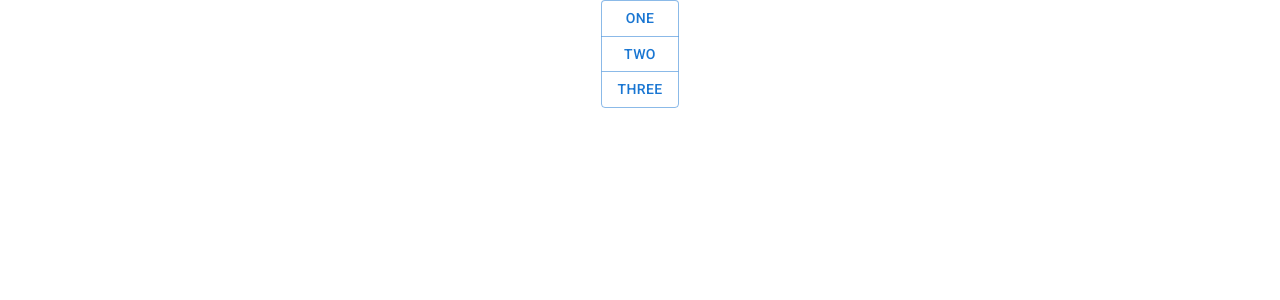
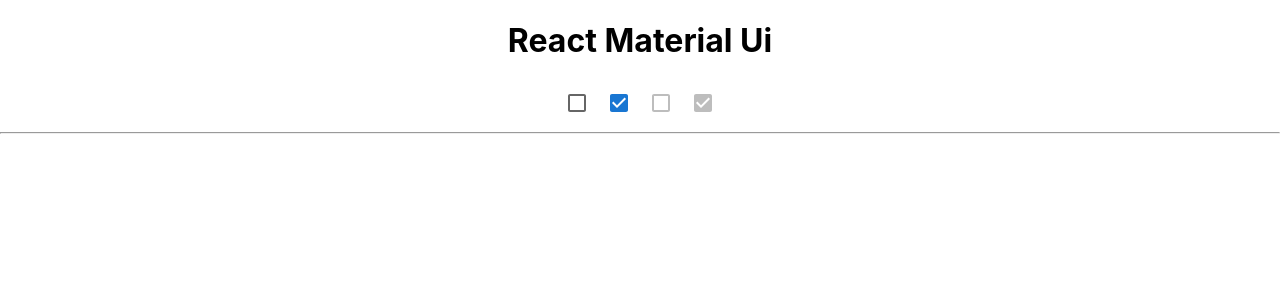
Before and after one commit to kr-nirmit/React-material-ui, a React (Create React App) app: page / in a window 1280 px wide. Shown: the top 300 px of the page. Built offline with nearby package versions, Linux system fonts and the light colour scheme.

Commit message:
Basic checkboxes

```diff
--- a/src/App.js
+++ b/src/App.js
@@ -2,13 +2,15 @@
 import "./App.css";
 import MUIButton from "./Components/MUIButton";
 import MUIButtonGroup from "./Components/MUIButtonGroup";
+import MUICheckBox from "./Components/MUICheckBox";
 
 
 function App() {
   return (
     <div className="App">
       {/* <MUIButton /> */}
-      <MUIButtonGroup />
+      {/* <MUIButtonGroup /> */}
+      <MUICheckBox />
     </div>
   );
 }
--- /dev/null
+++ b/src/Components/MUICheckBox.js
@@ -0,0 +1,18 @@
+import { Checkbox } from "@mui/material";
+import React from "react";
+
+function MUICheckBox() {
+  return (
+    <div>
+      <h1>React Material Ui</h1>
+      <div>
+        <Checkbox color="success" />
+        <Checkbox checked />
+        <Checkbox disabled />
+        <Checkbox disabled checked />
+      </div><hr />
+    </div>
+  );
+}
+
+export default MUICheckBox;
```
